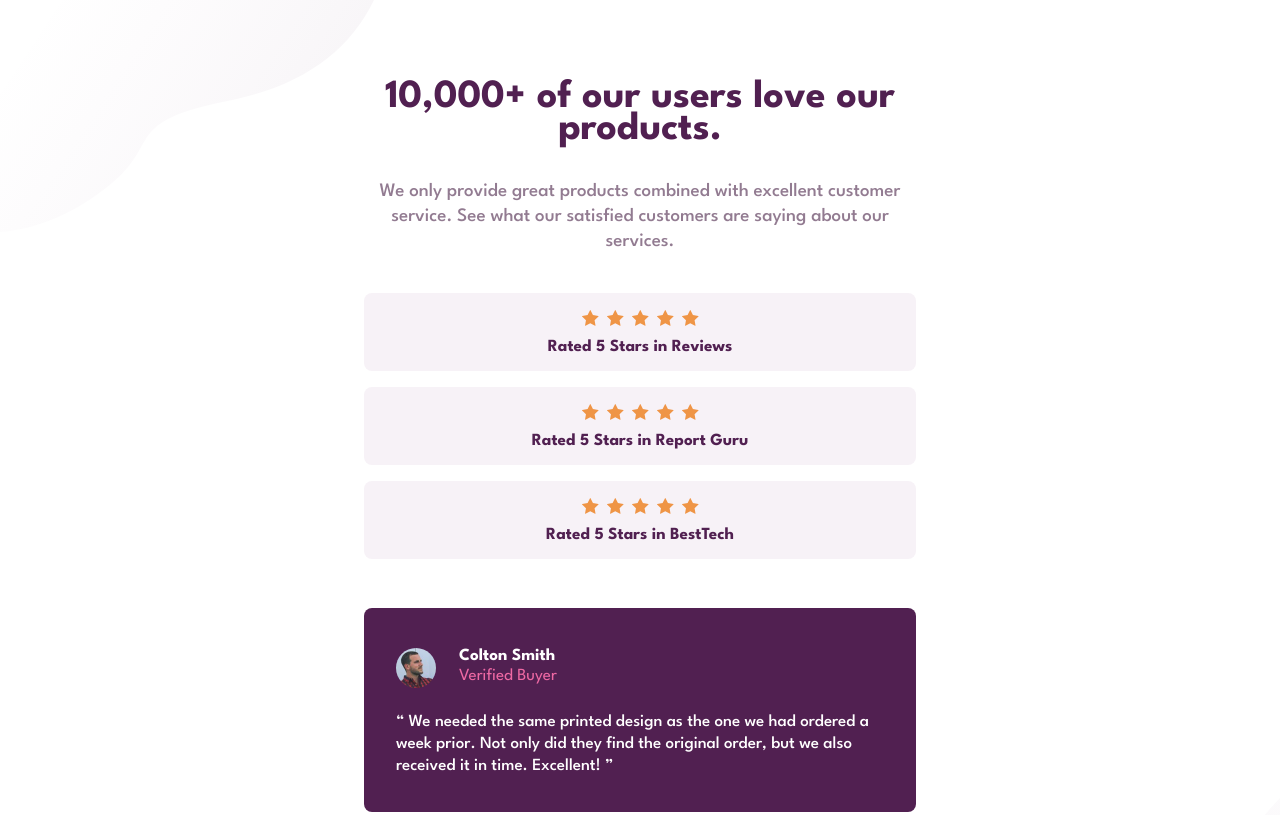
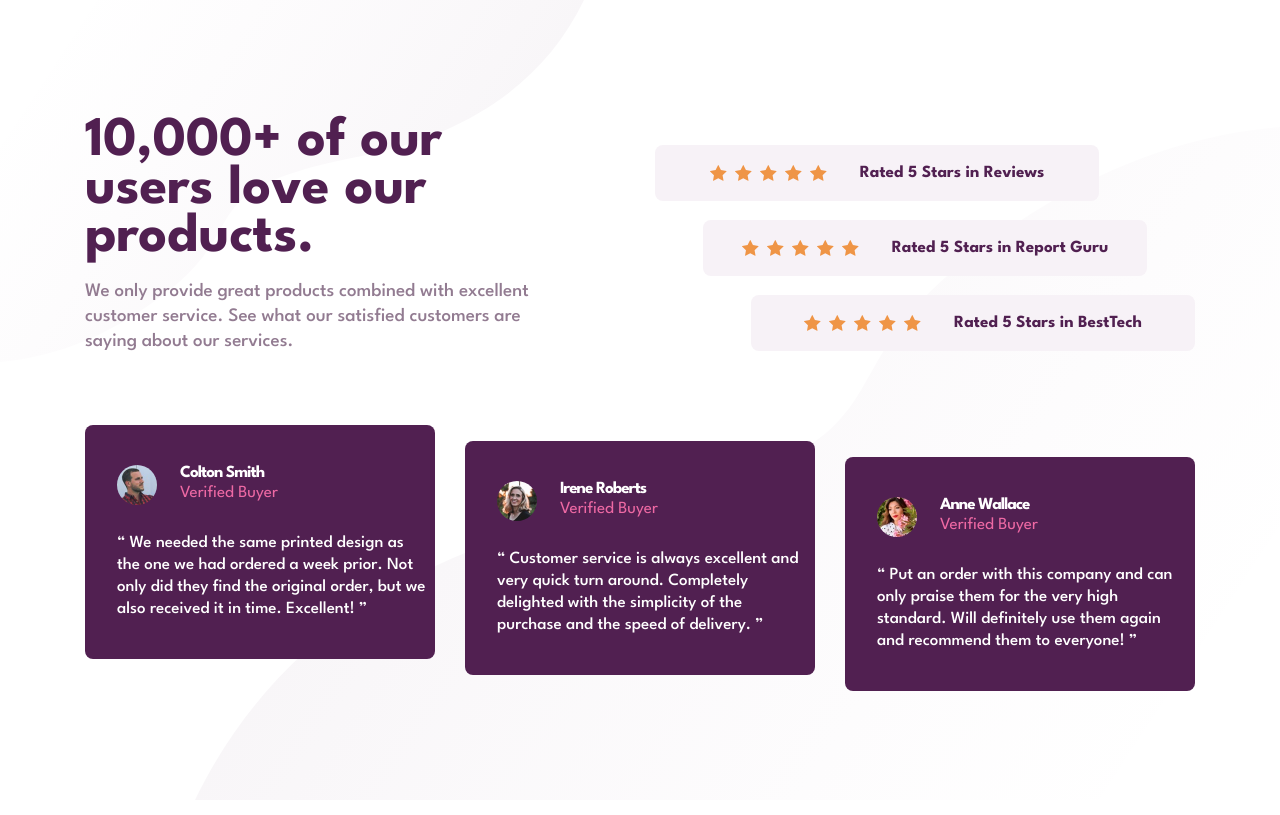
Before and after one commit to paulaabro/social-proof-section, a plain HTML site: page index.html in a window 1280 px wide. Shown: the top 815 px of the page. Drawn offline with Linux system fonts and the light colour scheme.

Commit message:
complete desktop

```diff
--- a/style.css
+++ b/style.css
@@ -33,7 +33,7 @@ h1 {
   color: #927B91;
 }
 
-section {
+.ratings, .reviews {
   display: grid;
   grid-template-columns: 1fr;
   justify-items: center;
@@ -67,10 +67,6 @@ section {
   color: #512051;
 }
 
-.reviews {
-
-}
-
 .reviews article {
   padding: 40px 32px 35px;
   width: calc(100% - 48px);
@@ -79,7 +75,7 @@ section {
   display: grid;
   grid-template-columns: 40px calc(100% - 40px);
   grid-template-areas:
-  "img text"
+    "img text"
     "comment comment";
   gap: 23px;
   border-radius: 8px;
@@ -95,6 +91,7 @@ section {
 .reviews h2 {
   font-weight: 700;
   font-size: 17px;
+  letter-spacing: -1px;
   line-height: 16px;
   color: #FFF;
   margin-bottom: 4px;
@@ -122,3 +119,78 @@ section {
   line-height: 22px;
   color: #FFF;
 }
+
+@media (min-width: 1110px) {
+  body {
+    min-height: 100vh;
+    background-image: url("./images/bg-pattern-top-desktop.svg"),
+    url("./images/bg-pattern-bottom-desktop.svg");
+    background-position: top left, bottom 0 right;
+  }
+
+  main {
+    max-width: 1110px;
+
+    display: grid;
+    grid-template-columns: 445px 540px;
+    grid-template-areas:
+      "hero ratings"
+      "reviews reviews";
+    gap: 71px 125px;
+  }
+
+  .hero {
+    margin: 118px 0 0;
+    text-align: left;
+  }
+
+  h1 {
+    font-size: 56px;
+    line-height: 48px;
+  }
+
+  .ratings {
+    display: grid;
+    grid-template-columns: 1fr;
+    justify-items: start;
+    gap: 16px;
+    margin: 145px 0 0;
+  }
+
+  .ratings article {
+    height: 56px;
+    padding: 0 30px;
+    width: calc(100% - 96px);
+    display: flex;
+    justify-content: center;
+    gap: 33px;
+  }
+
+  .ratings article:nth-child(2) {
+    margin-left: 48px;
+  }
+
+  .ratings article:last-child {
+    margin-left: 96px;
+  }
+
+  .reviews {
+
+    display: grid;
+    grid-template-columns: repeat(3, 350px);
+    gap: 30px;
+  }
+
+  .reviews article {
+    width: 100%;
+    height: 234px;
+  }
+
+  .reviews article:nth-child(2) {
+    margin-top: 16px;
+  }
+
+  .reviews article:last-child {
+    margin-top: 32px;
+  }
+}
```
